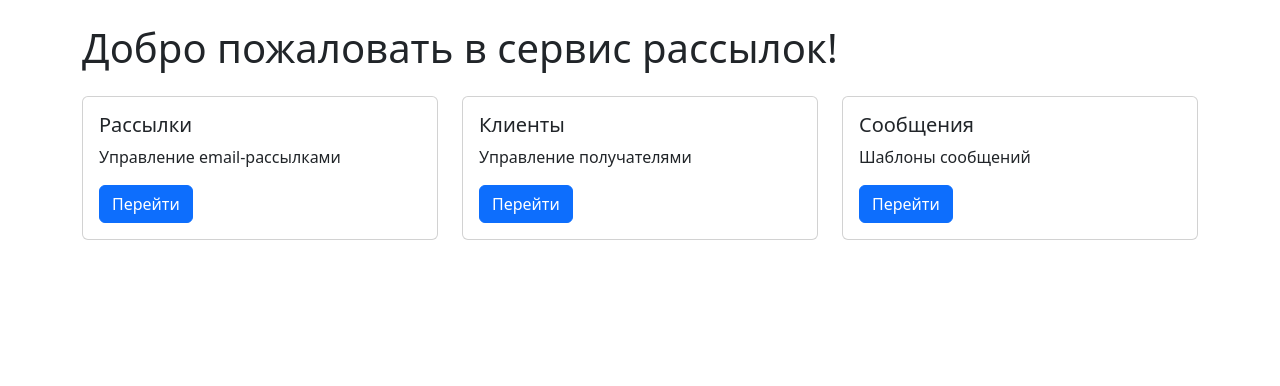
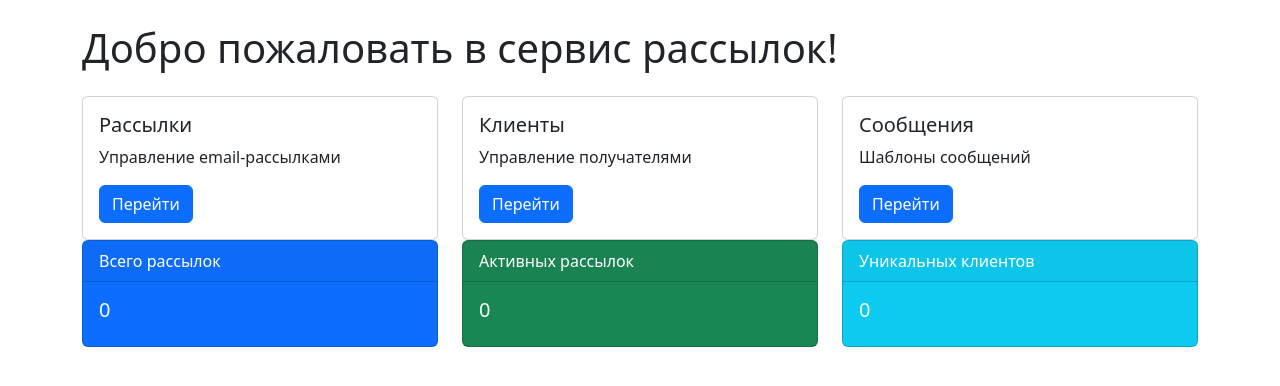
Before and after one commit to dan87buran/kursovay_4.1, a Django app: page /mailings/ in a window 1280 px wide. Shown: the part 56-442 px from the top of the page. Run offline with Django 4.2, Linux system fonts and the light colour scheme; the visitor is signed in with stand-in values (Sample User, id 1); data that the repository does not hold is empty.

Commit message:
исправил курсовой проект 4, жду оценки

```diff
--- a/config/settings.py
+++ b/config/settings.py
@@ -64,7 +64,6 @@ DATABASES = {
     }
 }
 
-
 AUTH_PASSWORD_VALIDATORS = [
     {
         'NAME': 'django.contrib.auth.password_validation.UserAttributeSimilarityValidator',
--- a/mailings/models.py
+++ b/mailings/models.py
@@ -6,6 +6,7 @@ from django.core.exceptions import ValidationError
 
 class Client(models.Model):
     """Модель получателя рассылки"""
+    objects = None
     email = models.EmailField(
         verbose_name='Email',
         unique=True
@@ -73,6 +74,7 @@ class Message(models.Model):
 
 class Mailing(models.Model):
     """Модель рассылки"""
+    objects = None
     STATUS_CHOICES = [
         ('created', 'Создана'),
         ('started', 'Запущена'),
--- a/mailings/views.py
+++ b/mailings/views.py
@@ -1,55 +1,43 @@
-from django.shortcuts import render, redirect, get_object_or_404
+from django.conf import settings
+from django.contrib import messages
+from django.contrib.auth.decorators import login_required
+from django.contrib.auth.mixins import LoginRequiredMixin
+from django.core.mail import send_mail
+from django.shortcuts import redirect, get_object_or_404
+from django.shortcuts import render
 from django.urls import reverse_lazy
+from django.utils import timezone
 from django.views.generic import (
     ListView, DetailView, CreateView,
     UpdateView, DeleteView
 )
-from django.contrib.auth.mixins import LoginRequiredMixin, UserPassesTestMixin
-from django.contrib import messages
-from django.contrib.auth.decorators import login_required
-from django.core.cache import cache
-from django.utils.decorators import method_decorator
-from django.views.decorators.cache import cache_page
-from django.db.models import Q, Count
-from django.core.mail import send_mail
-from django.conf import settings
-from django.utils import timezone
+
 from .models import Mailing, Client, Message, MailingAttempt
-from .forms import (
-    MailingForm, ClientForm, MessageForm,
-    MailingSendForm
-)
-
+from .forms import MailingForm, ClientForm, MessageForm, MailingSendForm
 
 def index(request):
-    """Главная страница"""
-    cache_key = 'home_page_stats'
-    stats = cache.get(cache_key)
-
-    if not stats:
-        total_mailings = Mailing.objects.count()
-        active_mailings = Mailing.objects.filter(
-            is_active=True,
-            start_time__lte=timezone.now(),
-            end_time__gte=timezone.now()
-        ).count()
-        unique_clients = Client.objects.values('email').distinct().count()
-
-        stats = {
-            'total_mailings': total_mailings,
-            'active_mailings': active_mailings,
-            'unique_clients': unique_clients,
-        }
-        cache.set(cache_key, stats, 300)  # Кешируем на 5 минут
+    total_mailings = Mailing.objects.count()
+    active_mailings = Mailing.objects.filter(
+        start_time__lte=timezone.now(),
+        end_time__gte=timezone.now(),
+        is_active=True
+    ).count()
+    unique_clients = Client.objects.values('email').distinct().count()
 
     context = {
-        'stats': stats,
+        'total_mailings': total_mailings,
+        'active_mailings': active_mailings,
+        'unique_clients': unique_clients,
     }
     return render(request, 'mailings/index.html', context)
 
 
+
 # Базовый класс для проверки владельца
 class OwnerRequiredMixin:
+    def __init__(self):
+        self.request = None
+
     def get_queryset(self):
         qs = super().get_queryset()
         if self.request.user.is_superuser or self.request.user.groups.filter(name='Менеджеры').exists():
@@ -59,6 +47,9 @@ class OwnerRequiredMixin:
     def test_func(self):
         obj = self.get_object()
         return obj.owner == self.request.user or self.request.user.is_superuser
+
+    def get_object(self):
+        pass
 
 
 # CRUD для клиентов
--- a/templates/mailings/index.html
+++ b/templates/mailings/index.html
@@ -35,6 +35,32 @@
             </div>
         </div>
     </div>
+<div class="row">
+    <div class="col-md-4">
+        <div class="card text-white bg-primary mb-3">
+            <div class="card-header">Всего рассылок</div>
+            <div class="card-body">
+                <h5 class="card-title">{{ total_mailings }}</h5>
+            </div>
+        </div>
+    </div>
+    <div class="col-md-4">
+        <div class="card text-white bg-success mb-3">
+            <div class="card-header">Активных рассылок</div>
+            <div class="card-body">
+                <h5 class="card-title">{{ active_mailings }}</h5>
+            </div>
+        </div>
+    </div>
+    <div class="col-md-4">
+        <div class="card text-white bg-info mb-3">
+            <div class="card-header">Уникальных клиентов</div>
+            <div class="card-body">
+                <h5 class="card-title">{{ unique_clients }}</h5>
+            </div>
+        </div>
+    </div>
+</div>
 {% else %}
     <div class="alert alert-info mt-4">
         <h4>Для работы с сервисом необходима авторизация</h4>
```
Also changed, not shown: 1 other file.
